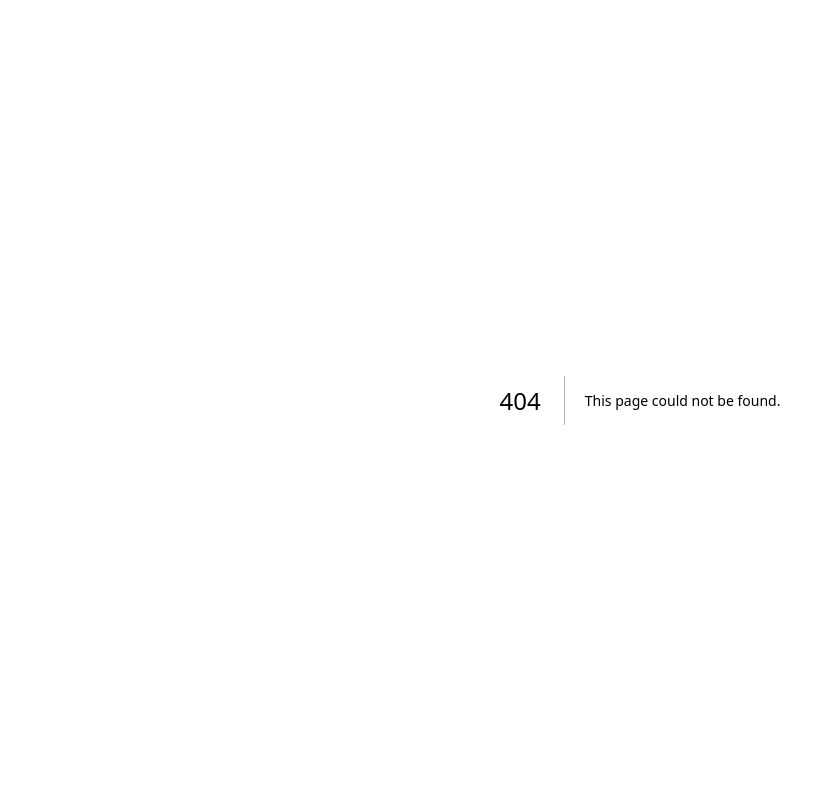
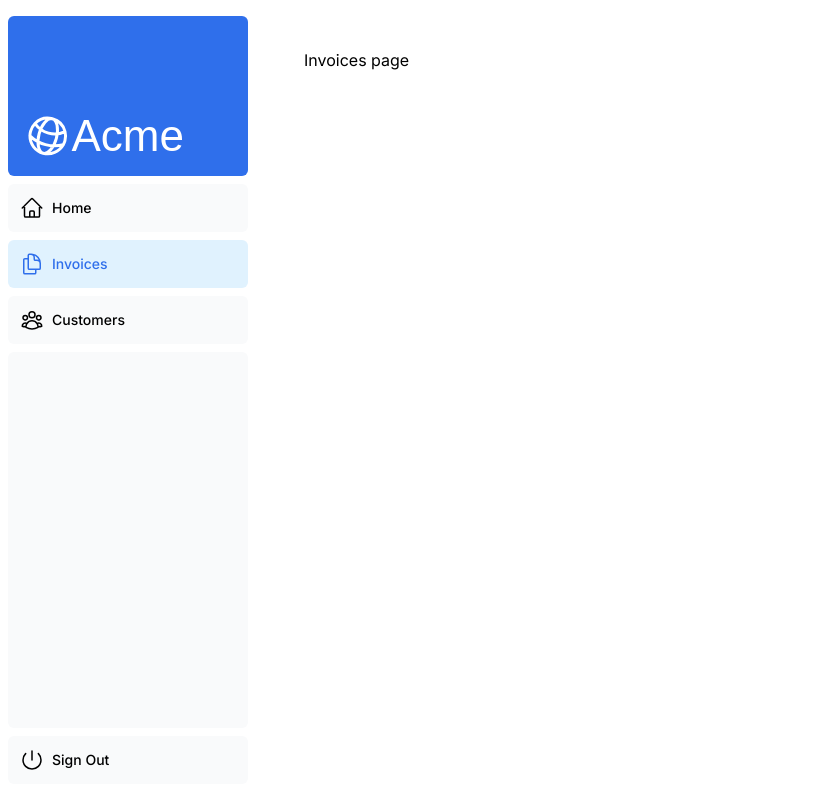
Before and after one commit to JulienRst/test-nextjs, a Next.js app: page /dashboard/invoices in a window 1280 px wide. Before the commit this address had no page. Shown: the whole page, without its empty margins (0-835 px from the left). Built offline with nearby package versions, Linux system fonts and the light colour scheme; a web font is replaced by a local one.

Commit message:
chapter-four-and-five

```diff
--- /dev/null
+++ b/app/dashboard/customers/page.tsx
@@ -0,0 +1,3 @@
+export default function CustomersPage() {
+  return <p>Customers Page</p>;
+}
--- /dev/null
+++ b/app/dashboard/invoices/page.tsx
@@ -0,0 +1,3 @@
+export default function InvoicesPage() {
+  return <p>Invoices page</p>;
+}
--- /dev/null
+++ b/app/dashboard/layout.tsx
@@ -0,0 +1,12 @@
+import SideNav from "../ui/dashboard/sidenav";
+
+export default function DashboardPage({ children }: { children: React.ReactNode }) {
+  return (
+    <div className="flex flex-col md:flex-row md:overflow-hidden h-screen">
+      <div className="w-full flex-none md:w-64">
+        <SideNav />
+      </div>
+      <div className="flex-grow p-6 md:overflow-y-auto md:p-12">{children}</div>
+    </div>
+  )
+}
--- /dev/null
+++ b/app/dashboard/page.tsx
@@ -0,0 +1,3 @@
+export default function DashboardPage() {
+  return <p>Dashboard page</p>;
+}
--- a/app/ui/dashboard/nav-links.tsx
+++ b/app/ui/dashboard/nav-links.tsx
@@ -1,8 +1,13 @@
+'use client';
+
 import {
   UserGroupIcon,
   HomeIcon,
   DocumentDuplicateIcon,
 } from '@heroicons/react/24/outline';
+import Link from 'next/link';
+import { usePathname } from 'next/navigation';
+import clsx from 'clsx';
 
 // Map of links to display in the side navigation.
 // Depending on the size of the application, this would be stored in a database.
@@ -17,19 +22,25 @@
 ];
 
 export default function NavLinks() {
+  const pathname = usePathname();
   return (
     <>
       {links.map((link) => {
         const LinkIcon = link.icon;
         return (
-          <a
+          <Link
             key={link.name}
             href={link.href}
-            className="flex h-[48px] grow items-center justify-center gap-2 rounded-md bg-gray-50 p-3 text-sm font-medium hover:bg-sky-100 hover:text-blue-600 md:flex-none md:justify-start md:p-2 md:px-3"
+            className={clsx(
+              'flex h-[48px] grow items-center justify-center gap-2 rounded-md bg-gray-50 p-3 text-sm font-medium hover:bg-sky-100 hover:text-blue-600 md:flex-none md:justify-start md:p-2 md:px-3',
+              {
+                'bg-sky-100 text-blue-600': pathname === link.href
+              }
+            )}
           >
             <LinkIcon className="w-6" />
             <p className="hidden md:block">{link.name}</p>
-          </a>
+          </Link>
         );
       })}
     </>
```
